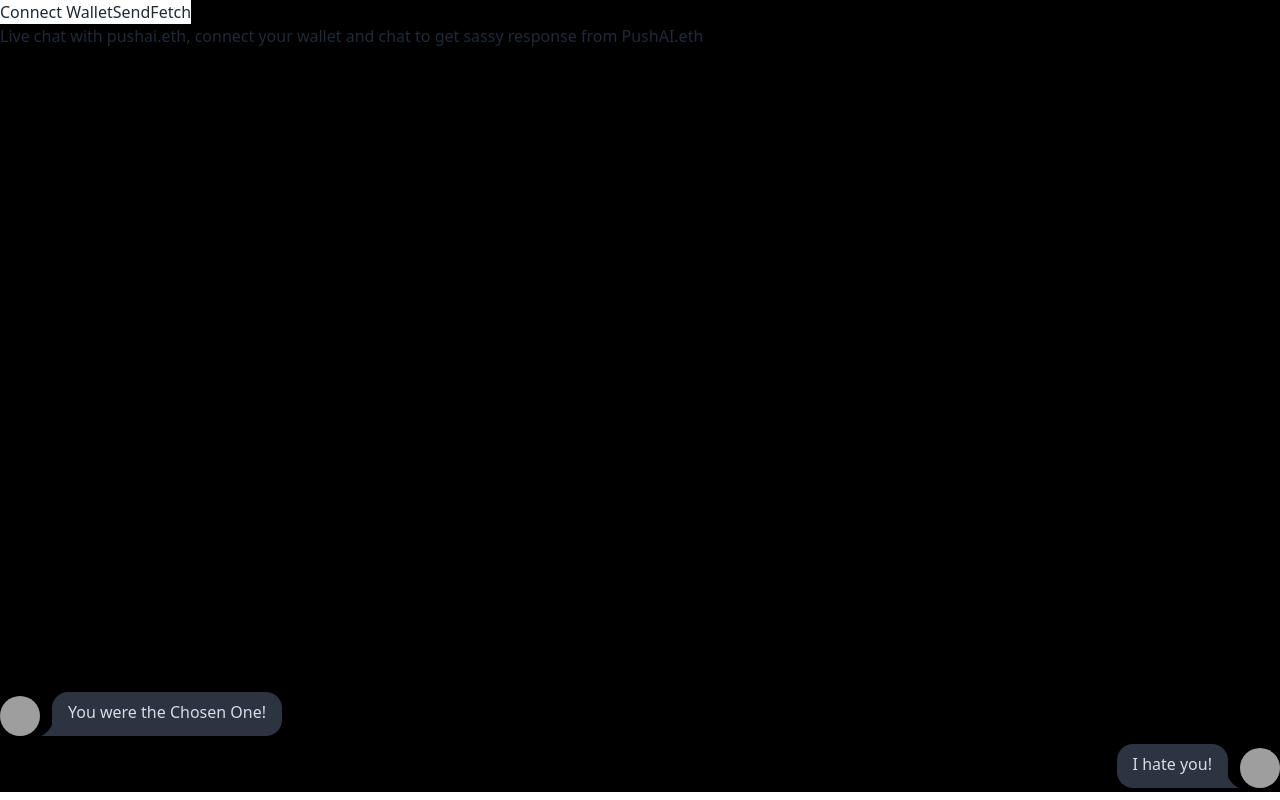
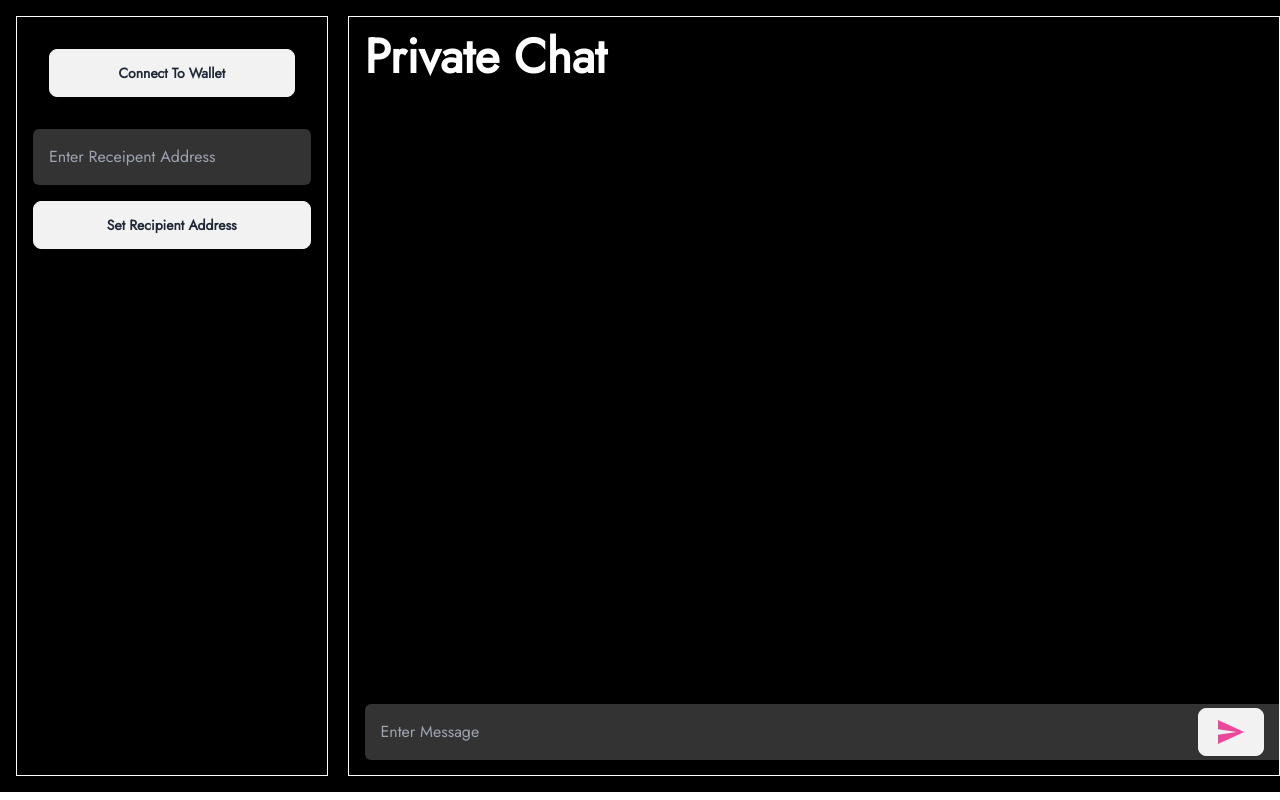
Before and after one commit to vishalchaurasia10/EthIndia2023, a Next.js app in the folder frontend/: page /chat in a window 1280 px wide. Built offline with nearby package versions, Linux system fonts and the light colour scheme; grey boxes are pictures that could not be loaded; what @waku/react would draw is missing.

Commit message:
added private push messaging

```diff
--- a/frontend/src/components/chats/groupChats/WakuChat.jsx
+++ b/frontend/src/components/chats/groupChats/WakuChat.jsx
@@ -63,6 +63,7 @@ const WakuChat = () => {
     useEffect(() => {
         setMessages(filterMessages.map((wakuMessage) => {
             if (!wakuMessage.payload) return;
+            console.log(wakuMessage.payload);
             return ChatMessage.decode(wakuMessage.payload);
         }));
     }, [filterMessages]);
--- a/frontend/src/components/chats/privateChats/PushChat.jsx
+++ b/frontend/src/components/chats/privateChats/PushChat.jsx
@@ -1,10 +1,22 @@
-import React, { useEffect, useState } from 'react';
+import React, { useContext, useEffect, useState } from 'react';
 import { PushAPI, CONSTANTS } from "@pushprotocol/restapi";
 import { ethers } from "ethers";
-// import { ChatView, ChatUIProvider, darkChatTheme } from "@pushprotocol/uiweb";
+import accountContext from '@/context/account/accountContext';
+import providerContext from '@/context/provider/providerContext';
+import { IoMdSend } from "react-icons/io";
+import toast, { Toaster } from 'react-hot-toast';
 
 const PushChat = () => {
     const [userAlice, setUserAlice] = useState(null);
+    const [message, setMessage] = useState('')
+    const [allMessages, setAllMessages] = useState([])
+    const { account, setAccount } = useContext(accountContext);
+    const { provider, setProvider } = useContext(providerContext)
+    const [recipientAddress, setRecipientAddress] = useState('')
+
+    const handleChange = (e) => {
+        setMessage(e.target.value)
+    }
 
     const connectWallet = async () => {
         try {
@@ -12,19 +24,20 @@ const PushChat = () => {
             const user = await PushAPI.initialize(signer, { env: CONSTANTS.ENV.STAGING });
             setUserAlice(user);
         } catch (error) {
+            toast.error(error)
             console.error("Error connecting wallet:", error);
         }
     };
 
     const getConnectedSigner = async () => {
-        // Implement your logic to connect to the user's wallet.
-        // This could involve using MetaMask, a custom wallet provider, or any other method.
-        // For simplicity, let's assume MetaMask is available and injects 'window.ethereum'.
 
         if (window.ethereum) {
             await window.ethereum.request({ method: 'eth_requestAccounts' });
             const provider = new ethers.providers.Web3Provider(window.ethereum);
             const signer = provider.getSigner();
+            const address = await signer.getAddress();
+            setAccount(address);
+            setProvider(provider)
             return signer;
         } else {
             throw new Error("MetaMask not detected. Please install MetaMask or use another wallet provider.");
@@ -32,69 +45,102 @@ const PushChat = () => {
     };
 
     const sendMessage = async () => {
+        if (message.length === 0) {
+            toast.error('Message likh de bro')
+            return
+        }
         try {
             if (!userAlice) {
-                console.error("User not initialized. Please connect your wallet first.");
+                toast.error('User not initialized. Please connect your wallet first.')
                 return;
             }
 
             // This will be the wallet address of the recipient
-            const toWalletAddress = '0x4F43e17Bf872C213A39DE141Cda145BaA38245F3';
+            const toWalletAddress = recipientAddress;
 
             // Send a message to Bob
             const aliceMessagesBob = await userAlice.chat.send(toWalletAddress, {
-                content: "Hello Bob!",
+                content: message,
                 type: "Text",
             });
 
-            console.log("Message sent:", aliceMessagesBob);
+            toast.success("Message sent:")
+            setMessage('')
         } catch (error) {
+            toast.error(error)
             console.error("Error sending message:", error);
+        } finally {
+            fetchChats()
         }
     };
 
     const fetchChats = async () => {
         try {
             if (!userAlice) {
-                console.error("User not initialized. Please connect your wallet first.");
+                toast.error('User not initialized. Please connect your wallet first.')
                 return;
             }
 
             // Fetch all chats
             const aliceChats = await userAlice.chat.list("CHATS");
+            setAllMessages(aliceChats.reverse())
 
-            console.log("Chats:", aliceChats);
         } catch (error) {
+            toast.error(error)
             console.error("Error fetching chats:", error);
         }
     }
 
     return (
-        <div>
-            <button className='bg-white' onClick={connectWallet}>
-                Connect Wallet
-            </button>
-            <button className='bg-white' onClick={sendMessage} disabled={!userAlice}>
-                Send
-            </button>
-            <button className='bg-white' onClick={fetchChats} disabled={!userAlice}>
-                Fetch
-            </button>
-            <h2>
-                Live chat with pushai.eth, connect your wallet and chat to get sassy
-                response from PushAI.eth
-            </h2>
-            <div style={{ height: "75vh", margin: "20px auto" }}>
-                {/* <ChatUIProvider theme={darkChatTheme}>
-                    <ChatView
-                        chatId="b8e068e02fe12d7136bc2f24408835573f30c6fbf0b65ea26ab4c7055a2c85f1"
-                        limit={10}
-                        isConnected={true}
-                        verificationFailModalPosition={MODAL_POSITION_TYPE.RELATIVE}
+        <>
+            <Toaster />
+            <div className='flex space-x-1 font-jost'>
+                <div className="sidebarx w-1/4 m-4 p-4 h-[95vh] flex flex-col space-y-4 border border-white">
+                    {account === "" && <button onClick={connectWallet} className='btn m-4'>Connect To Wallet</button>}
+                    <input
+                        onChange={(e) => setRecipientAddress(e.target.value)}
+                        className='w-full text-white rounded-md px-4 py-4 bg-[rgba(255,255,255,0.2)] outline-none'
+                        type="text"
+                        name='recipientAddress'
+                        id='recipientAddress'
+                        placeholder='Enter Receipent Address'
+                        value={recipientAddress}
                     />
-                </ChatUIProvider> */}
+                    <button onClick={() => { toast.success('Recipient Address set'), fetchChats() }} className='btn'>Set Recipient Address </button>
+                </div>
+                <div className="chats w-3/4 h-[95vh] flex flex-col border m-4 mr-8 p-4 border-white">
+                    <h1 className='text-5xl font-jost font-bold text-white ' >Private Chat</h1>
+                    <div className="chatssection w-full pt-32">
+                        {
+                            allMessages.map((message, index) => {
+                                return (
+                                    (message.msg.fromDID).includes(account) ?
+                                        <div key={index} className="chat chat-end">
+                                            <div className="chat-bubble">{message.msg.messageContent}</div>
+                                        </div> :
+                                        <div key={index} className="chat chat-start">
+                                            <div className="chat-bubble">{message.msg.messageContent}</div>
+                                        </div>
+
+                                )
+                            })
+                        }
+                    </div>
+                    <input
+                        onChange={handleChange}
+                        className='w-[90%] text-white fixed bottom-10 rounded-md px-4 py-4 bg-[rgba(255,255,255,0.2)] outline-none'
+                        type="text"
+                        name='message'
+                        id='message'
+                        placeholder='Enter Message'
+                        value={message}
+                    />
+                    <button className='flex btn items-center fixed bottom-[2.75rem] right-4'>
+                        <IoMdSend onClick={sendMessage} className='w-8 h-8 text-pink-500' />
+                    </button>
+                </div>
             </div>
-        </div>
+        </>
     );
 };
 
--- a/frontend/src/pages/chat.js
+++ b/frontend/src/pages/chat.js
@@ -1,77 +1,13 @@
 import React, { useEffect, useState } from 'react';
 import { PushAPI, CONSTANTS } from "@pushprotocol/restapi";
 import { ethers } from "ethers";
-// import { ChatView, ChatUIProvider, darkChatTheme } from "@pushprotocol/uiweb";
+import PushChat from '@/components/chats/privateChats/PushChat';
 
 const Chat = () => {
-    const [userAlice, setUserAlice] = useState(null);
-
-    const connectWallet = async () => {
-        try {
-            const signer = await getConnectedSigner(); // Implement a function to get the connected signer
-            const user = await PushAPI.initialize(signer, { env: CONSTANTS.ENV.STAGING });
-            setUserAlice(user);
-        } catch (error) {
-            console.error("Error connecting wallet:", error);
-        }
-    };
-
-    const getConnectedSigner = async () => {
-        // Implement your logic to connect to the user's wallet.
-        // This could involve using MetaMask, a custom wallet provider, or any other method.
-        // For simplicity, let's assume MetaMask is available and injects 'window.ethereum'.
-
-        if (window.ethereum) {
-            await window.ethereum.request({ method: 'eth_requestAccounts' });
-            const provider = new ethers.providers.Web3Provider(window.ethereum);
-            const signer = provider.getSigner();
-            return signer;
-        } else {
-            throw new Error("MetaMask not detected. Please install MetaMask or use another wallet provider.");
-        }
-    };
-
-    const sendMessage = async () => {
-        try {
-            if (!userAlice) {
-                console.error("User not initialized. Please connect your wallet first.");
-                return;
-            }
-
-            // This will be the wallet address of the recipient
-            const toWalletAddress = '0x4F43e17Bf872C213A39DE141Cda145BaA38245F3';
-
-            // Send a message to Bob
-            const aliceMessagesBob = await userAlice.chat.send(toWalletAddress, {
-                content: "Hello Bob!",
-                type: "Text",
-            });
-
-            console.log("Message sent:", aliceMessagesBob);
-        } catch (error) {
-            console.error("Error sending message:", error);
-        }
-    };
-
-    const fetchChats = async () => {
-        try {
-            if (!userAlice) {
-                console.error("User not initialized. Please connect your wallet first.");
-                return;
-            }
-
-            // Fetch all chats
-            const aliceChats = await userAlice.chat.list("CHATS");
-
-            console.log("Chats:", aliceChats);
-        } catch (error) {
-            console.error("Error fetching chats:", error);
-        }
-    }
-
     return (
         <div>
-            <button className='bg-white' onClick={connectWallet}>
+            <PushChat />
+            {/* <button className='bg-white' onClick={connectWallet}>
                 Connect Wallet
             </button>
             <button className='bg-white' onClick={sendMessage} disabled={!userAlice}>
@@ -83,33 +19,7 @@ const Chat = () => {
             <h2>
                 Live chat with pushai.eth, connect your wallet and chat to get sassy
                 response from PushAI.eth
-            </h2>
-            <div style={{ height: "75vh", margin: "20px auto" }}>
-                {/* <ChatUIProvider theme={darkChatTheme}>
-                    <ChatView
-                        chatId="b8e068e02fe12d7136bc2f24408835573f30c6fbf0b65ea26ab4c7055a2c85f1"
-                        limit={10}
-                        isConnected={true}
-                        verificationFailModalPosition={MODAL_POSITION_TYPE.RELATIVE}
-                    />
-                </ChatUIProvider> */}
-            </div>
-            <div className="chat chat-start">
-                <div className="chat-image avatar">
-                    <div className="w-10 rounded-full">
-                        <img alt="Tailwind CSS chat bubble component" src="https://daisyui.com/images/stock/photo-1534528741775-53994a69daeb.jpg" />
-                    </div>
-                </div>
-                <div className="chat-bubble">You were the Chosen One!</div>
-            </div>
-            <div className="chat chat-end">
-                <div className="chat-image avatar">
-                    <div className="w-10 rounded-full">
-                        <img alt="Tailwind CSS chat bubble component" src="https://daisyui.com/images/stock/photo-1534528741775-53994a69daeb.jpg" />
-                    </div>
-                </div>
-                <div className="chat-bubble">I hate you!</div>
-            </div>
+            </h2> */}
         </div>
     );
 };
--- a/frontend/src/pages/communityChats.js
+++ b/frontend/src/pages/communityChats.js
@@ -1,4 +1,4 @@
-import WakuChat from '@/components/chats/groupChats/wakuChat'
+import WakuChat from '@/components/chats/groupChats/WakuChat'
 import React from 'react'
 
 const communityChats = () => {
```
